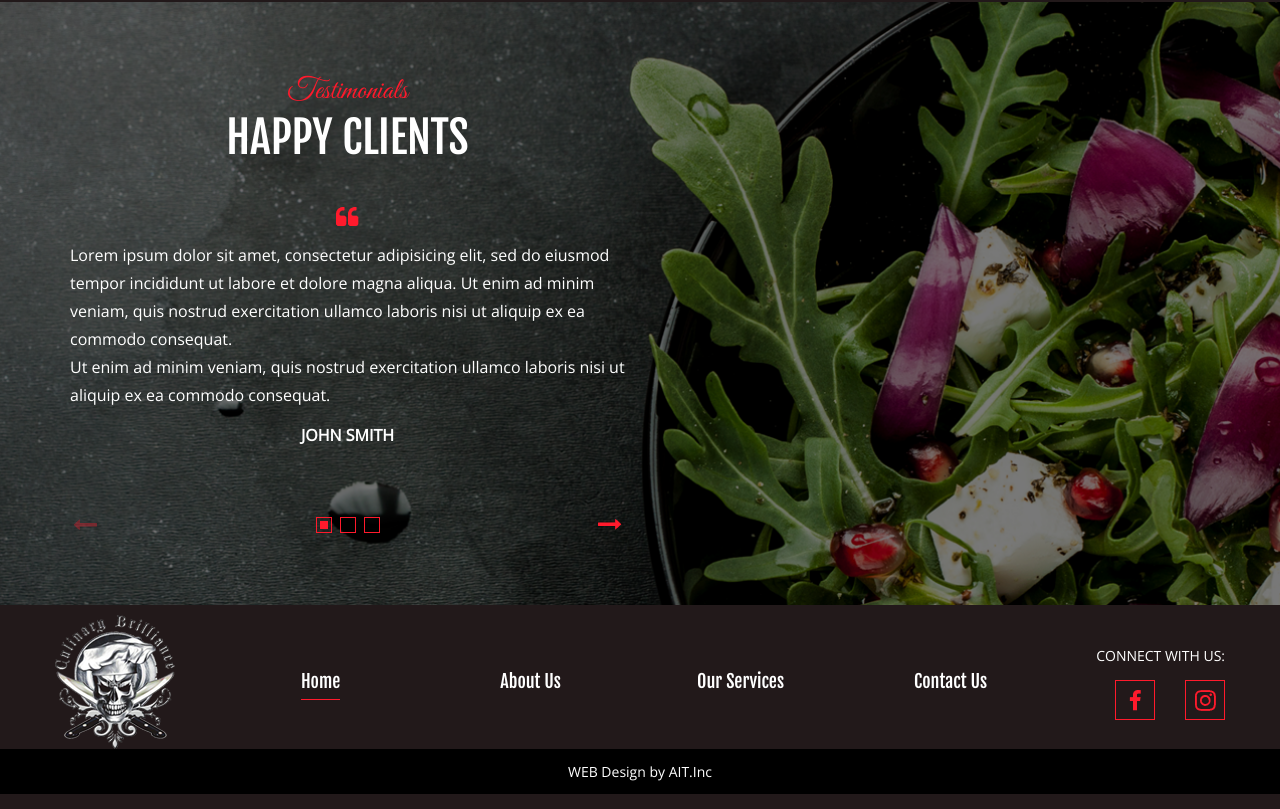
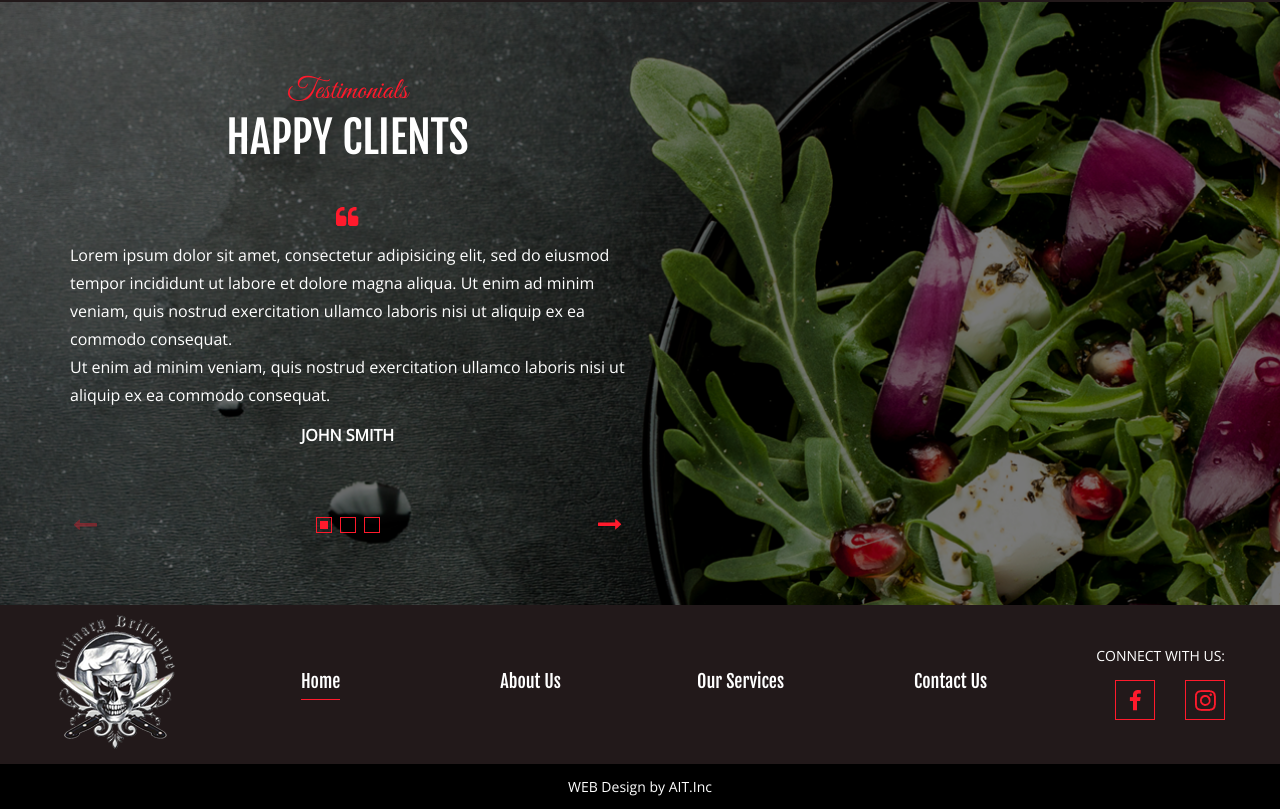
Before and after one commit to Marysh/chef-task, a plain HTML site: page index.html in a window 1280 px wide. Shown: the part 4263-5072 px from the top of the page. Drawn offline with nearby package versions, Linux system fonts and the light colour scheme.

Commit message:
fixing footer indent

```diff
--- a/scss/layout/_footer.scss
+++ b/scss/layout/_footer.scss
@@ -1,6 +1,5 @@
 .ftr {
   background-color: $main-color;
-  padding: 10px 0 15px;
   &_nav {
     &-list {
       li {
@@ -78,6 +77,9 @@
       }
     }
   }
+  &-top {
+    padding: 10px 0 15px;
+  }
   &-bottom-rights {
     padding: 12px;
     color: #fff;
```
Also changed, not shown: general.css.
